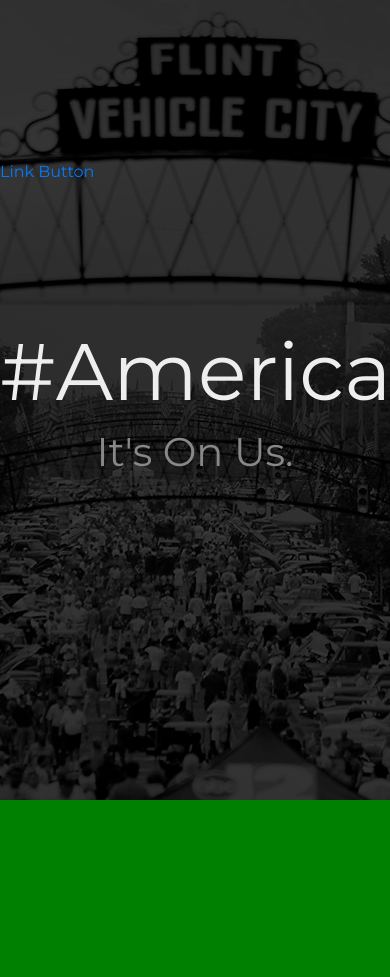
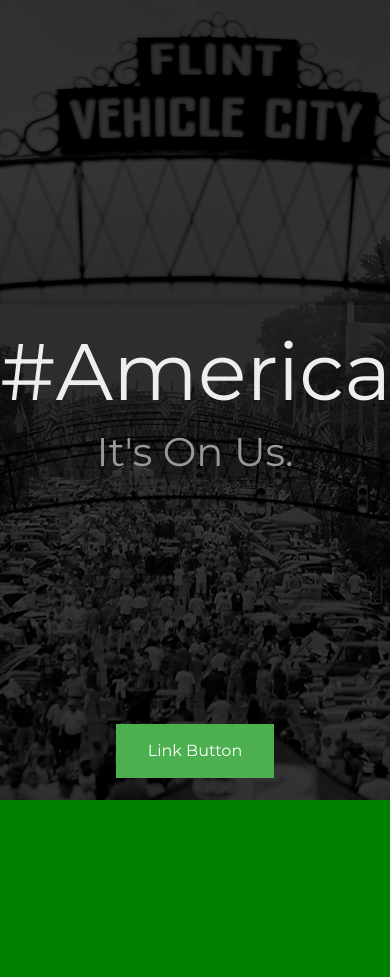
Before and after one commit to madhurxyz/America-With-Flint, a PHP site: page / in a window 390 px wide; the page is wider, and only the part inside the window is pictured. Shown: the top 977 px of that part. Run offline with PHP 8.4, Linux system fonts and the light colour scheme; some libraries are stand-ins or nearby versions.

Commit message:
aligned perfectly, need to add media queries

```diff
--- a/css/main.css
+++ b/css/main.css
@@ -23,8 +23,27 @@ html, body {
 	font-size: 80px;
 }
 .subtitle {
-	color: #888;
+	color: #999;
 	font-size: 40px;
+}
+.start {
+	text-align: center;
+	position: relative;
+	left: 50%;
+	bottom: -70%;
+	transform: translate(-50%,0%);
+}
+.start-button {
+	background-color: #4CAF50;
+    border: none;
+    color: white;
+    padding: 15px 32px;
+    text-align: center;
+    text-decoration: none;
+    display: inline-block;
+    font-size: 16px;
+    margin: 4px 2px;
+    cursor: pointer;
 }
 .form {
 	height: 800px;
--- a/index.html
+++ b/index.html
@@ -56,7 +56,7 @@
 
     </head>
     <body>
-        <div class="header">
+        <div class="header" id="#header">
             <div class="header-content">
                 <h1 class="title">#AmericaWithFlint</h1>
                 <h3 class="subtitle">It's On Us.</h3>
@@ -65,7 +65,7 @@
                 <a href="#" class="start-button">Link Button</a>
             </div>
         </div>
-        <div class="form">
+        <div class="form" id="#form">
 
         </div>
     </body>
```
